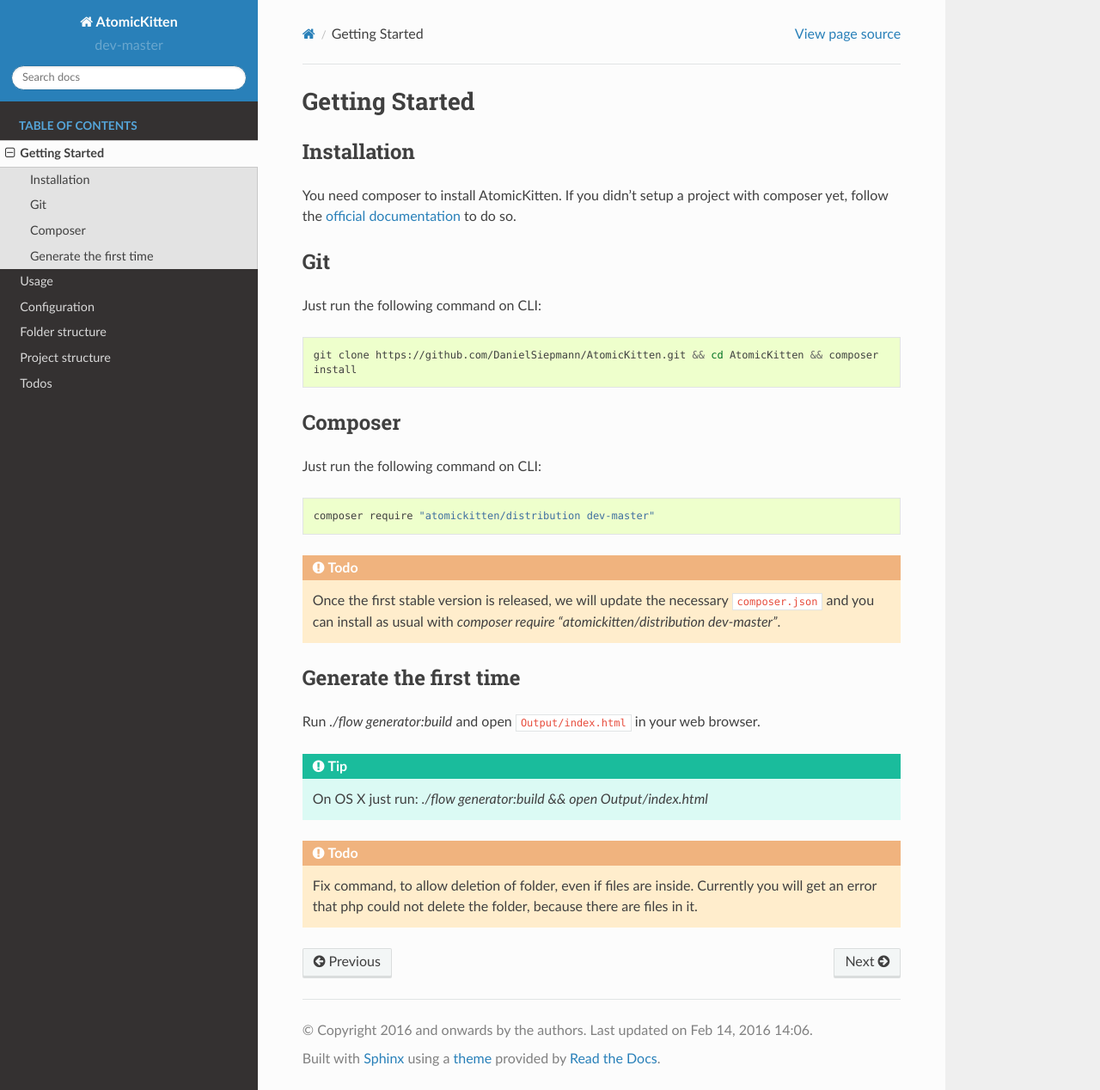
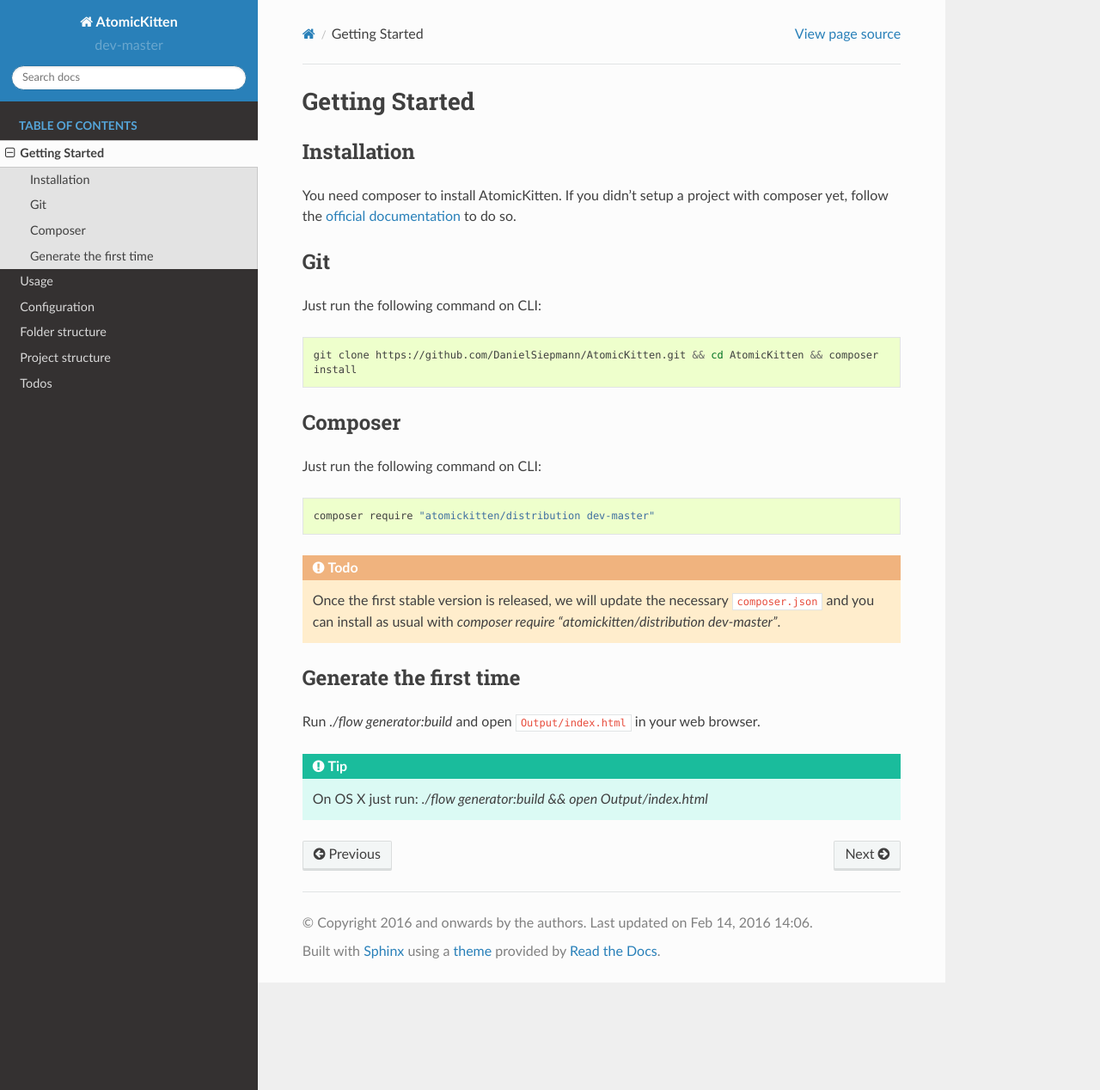
Before and after one commit to DanielSiepmann/AtomicKitten.Framework, a Sphinx documentation site: the page built from Documentation/GettingStarted/index.rst, in a window 1280 px wide and 1268 px high. Shown: the whole window at 86% size. Built offline with Sphinx 7.4.7 and the Read the Docs theme 2.0.0, drawn with Linux system fonts in a browser that asks for light colours.

Commit message:
[BUGFIX] Allow deletion of output folder with files in it

```diff
--- a/Documentation/GettingStarted/index.rst
+++ b/Documentation/GettingStarted/index.rst
@@ -45,8 +45,3 @@
 .. tip::
 
     On OS X just run: `./flow generator:build && open Output/index.html`
-
-.. todo::
-
-    Fix command, to allow deletion of folder, even if files are inside. Currently you will get an
-    error that php could not delete the folder, because there are files in it.
```
Also changed, not shown: 1 other file.
